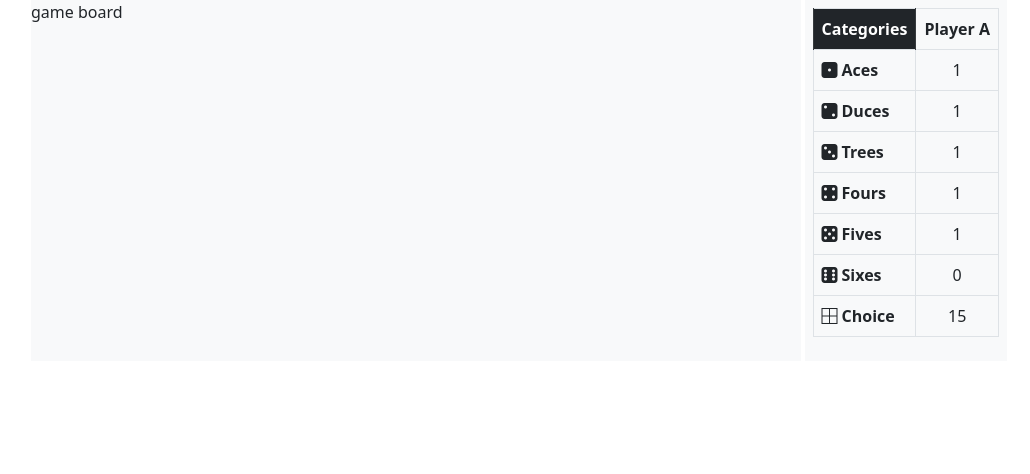
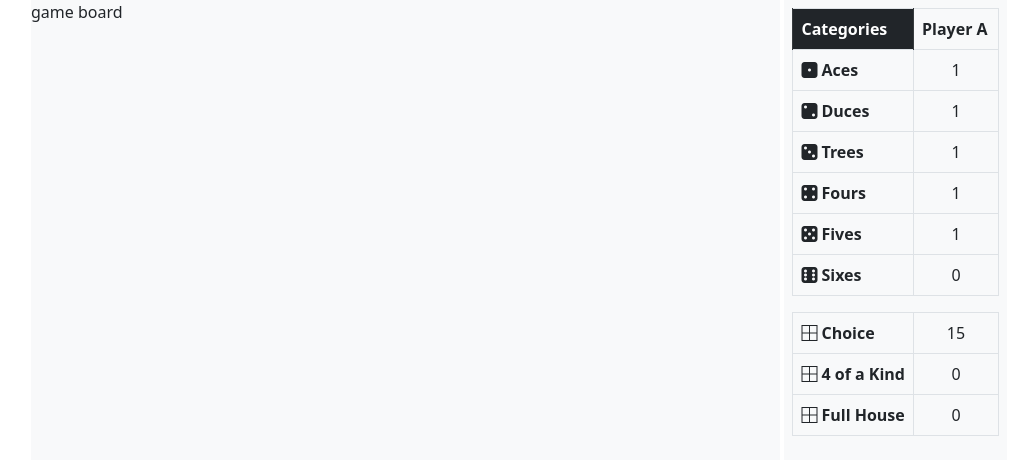
Before and after one commit to gwonhong/21s_final_project, a plain HTML site: page board.html in a window 1280 px wide. Shown: the whole page, without its empty margins (121-1151 px from the left). Drawn offline with nearby package versions, Linux system fonts and the light colour scheme.

Commit message:
add draw part of lower categories

```diff
--- a/board.html
+++ b/board.html
@@ -15,10 +15,7 @@
 
         td {
             text-align: center;
-        }
-
-        table {
-
+            width: 85px;
         }
 	</style>
 
@@ -39,7 +36,7 @@
                               <th scope="col">Player A</th>
                             </tr>
                         </thead>
-                        <tbody id = "table-body">
+                        <tbody id = "upper-body">
                             <tr>
                                 <th scope="row"><i class="bi bi-dice-1-fill me-1"></i>Aces</th>
                                 <td id = "AcesValA"></td>
@@ -64,9 +61,23 @@
                                 <th scope="row"><i class="bi bi-dice-6-fill me-1"></i>Sixes</th>
                                 <td id = "SixesValA"></td>
                             </tr>
+
+                        </tbody>
+                    </table>
+
+                    <table class = "table table-bordered">
+                        <tbody id = "lower-body">
                             <tr>
                                 <th scope="row"><i class="bi bi-border-all me-1"></i>Choice</th>
                                 <td id = "ChoiceValA"></td>
+                            </tr>
+                            <tr>
+                                <th scope="row"><i class="bi bi-border-all me-1"></i>4 of a Kind</th>
+                                <td id = "fourofaKindValA"></td>
+                            </tr>
+                            <tr>
+                                <th scope="row"><i class="bi bi-border-all me-1"></i>Full House</th>
+                                <td id = "FullhouseValA"></td>
                             </tr>
                         </tbody>
                     </table>
@@ -105,8 +116,10 @@
             }
         } // index: Kinds of dice val, diceCounter[index] = Number of dice.
 
+
+
         function drawUpper() {
-            let tbody = document.querySelector("#table-body");
+            let tbody = document.querySelector("#upper-body");
             let scoreSpace;
             let choice = 0;
 
@@ -118,10 +131,35 @@
                 choice = choice + (i + 1) * diceCounter[i + 1];
             }
 
-            scoreSpace = document.querySelector("#ChoiceValA");
-            if(!scoreSpace.className) scoreSpace.textContent = choice;
+            for(let player of playerList) {
+                scoreSpace = document.querySelector("#ChoiceVal" + player);
+                if(!scoreSpace.className) scoreSpace.textContent = choice;
+
+                scoreSpace = document.querySelector("#fourofaKindVal" + player);
+                scoreSpace.textContent = !scoreSpace.className && diceCounter.some(val => {val >= 4;}) ? choice : 0;
+
+                scoreSpace = document.querySelector("#FullhouseVal" + player);
+                if(!scoreSpace.className) scoreSpace.textContent = fullhouseCheck();
+            }
 
             diceCounter = [0, 0, 0, 0, 0, 0, 0]; // 카운터 초기화
+        }
+
+        function fullhouseCheck() {
+            let num2 = 0;
+            let num3 = 0;
+            let fullhouse = 0;
+
+            for(let i = 1; i <= 6; i++) {
+                if(diceCounter[i] === 2) {
+                    num2 = i * 2;
+                } else if (diceCounter[i] === 3) {
+                    num3 = i * 3;
+                }
+            }
+
+            if(num2 && num3) fullhouse = num2 + num3
+            return fullhouse;
         }
 
         let isTurn = false;
```
